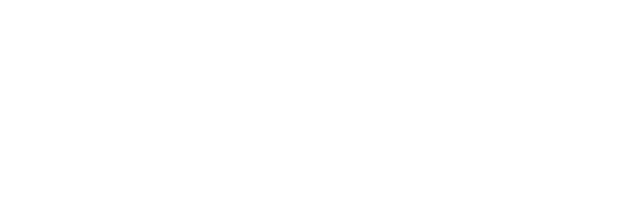
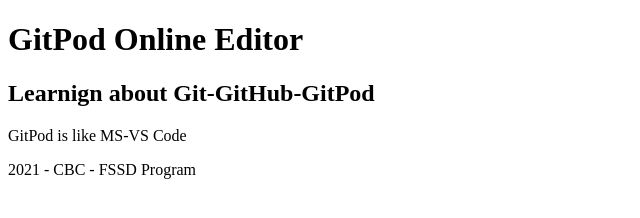
Before and after one commit to anmarjarjees/another-repo, a plain HTML site: page index.html in a window 1280 px wide. Shown: the whole page, without its empty margins (0-640 px from the left). Drawn offline with Linux system fonts and the light colour scheme.

Commit message:
update index file

```diff
--- a/index.html
+++ b/index.html
@@ -9,9 +9,16 @@
 
 <body>
     <div class="wrapper">
-        <header></header>
-        <main></main>
-        <footer></footer>
+        <header>
+            <h1>GitPod Online Editor</h1>
+        </header>
+        <main>
+            <h2>Learnign about Git-GitHub-GitPod</h2>
+            <p>GitPod is like MS-VS Code</p>
+        </main>
+        <footer>
+            2021 - CBC - FSSD Program
+        </footer>
     </div>
 </body>
 
```
